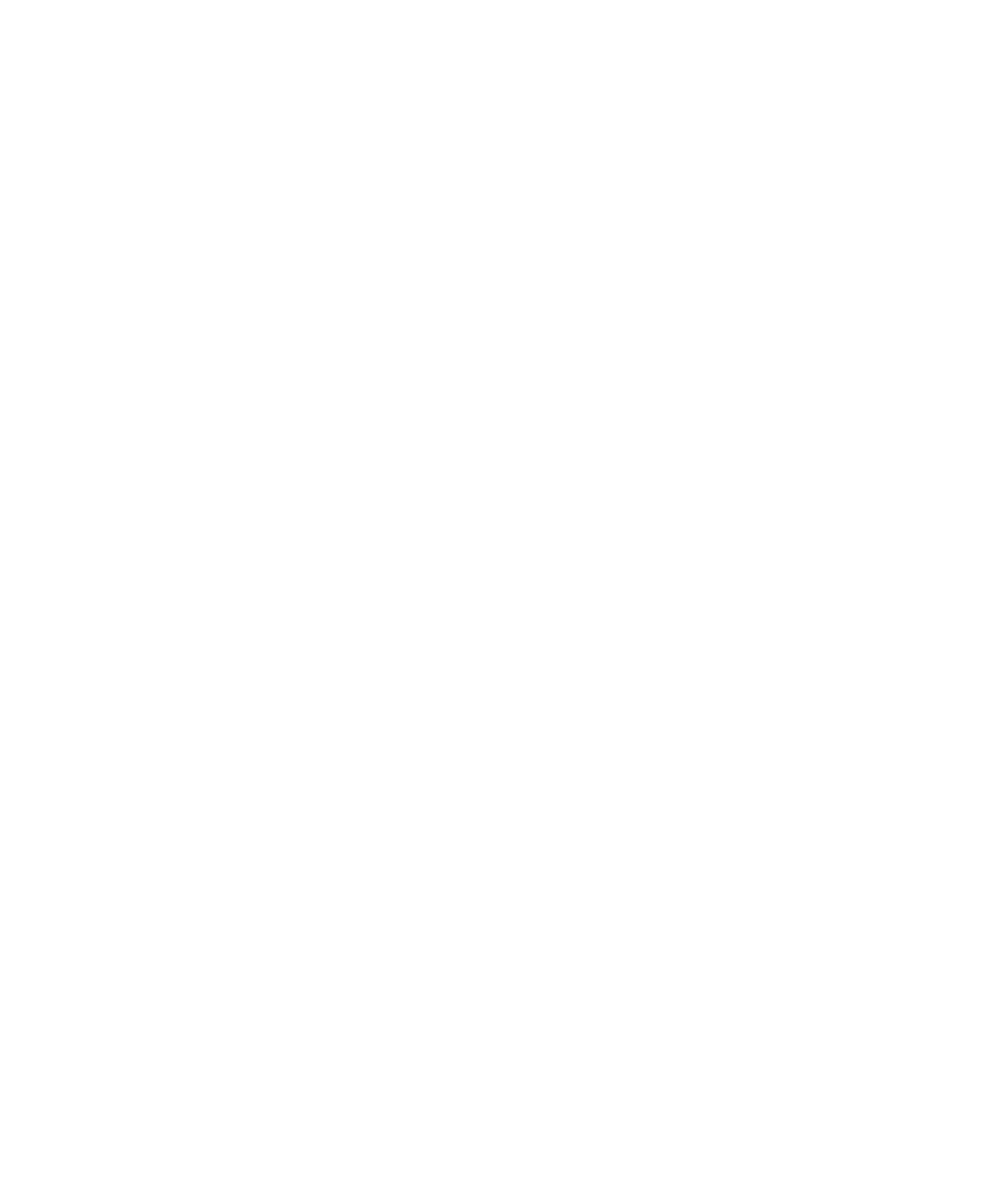
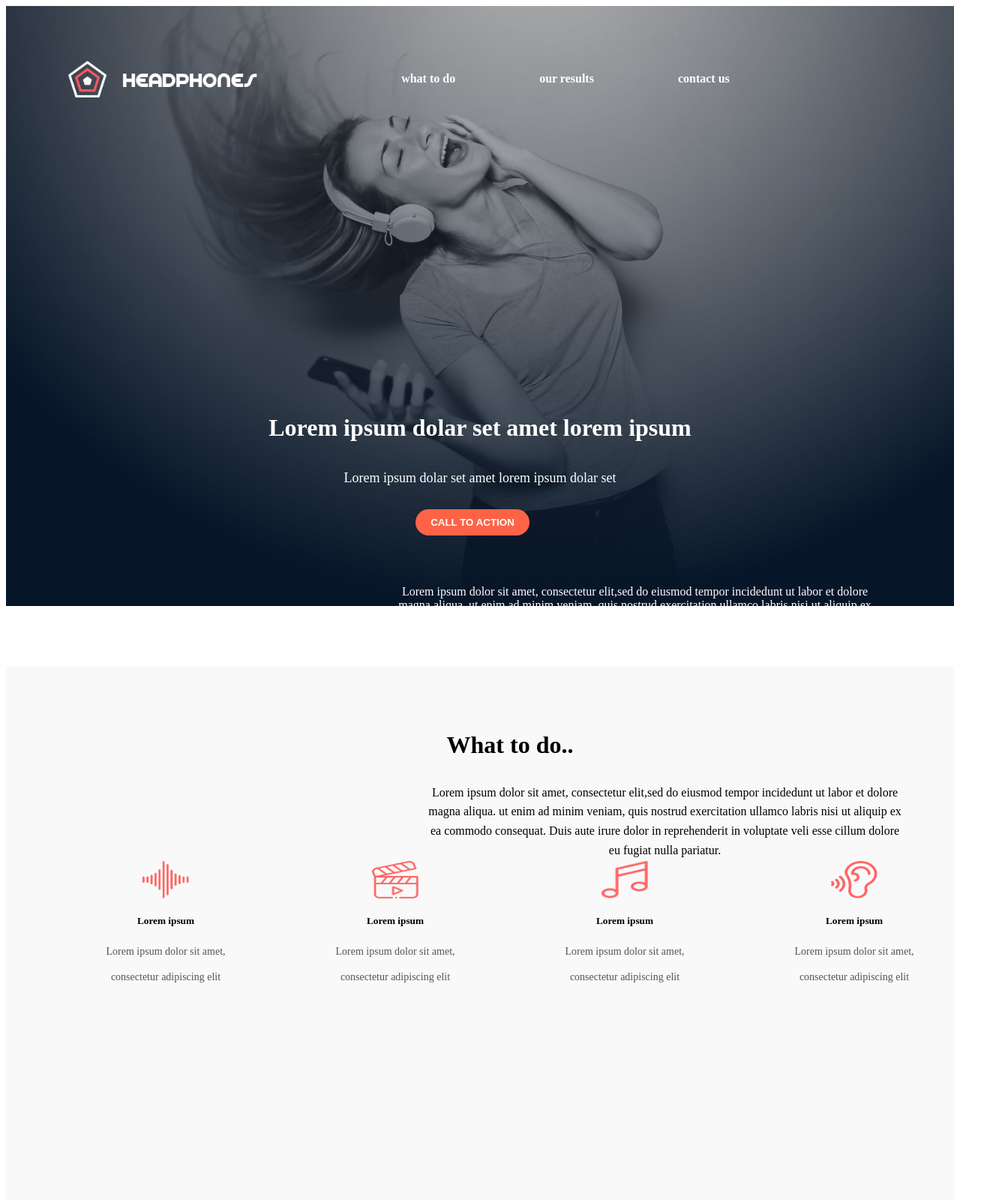
Before and after one commit to kevinotieno254/alx_html_css, a plain HTML site: page headphones/index.html in a window 1280 px wide. Shown: the top 1600 px of the page at 75% size, 1332 px wide, since content can reach past the window. Before the commit the page ends 800 px from the top, so only its background shows below. Drawn offline with Linux system fonts and the light colour scheme.

Commit message:
added new file

```diff
--- a/headphones/index.html
+++ b/headphones/index.html
@@ -1,9 +1,127 @@
 <!DOCTYPE html>
 <html lang="en">
   <head>
+    <link rel="stylesheet" href="styles.css" />
     <meta charset="UTF-8" />
     <meta name="viewport" content="width=device-width, initial-scale=1.0" />
     <title>Document</title>
   </head>
-  <body></body>
+  <body>
+    <header>
+    <div class="top">
+    <div class="header-container">
+    <img src="images\logo_headphones.png" alt="logo">
+
+<div class="navbar">
+    <ul>
+      <li><a href="#">what to do</a></li>
+      <li><a href="#">our results</a></li>
+      <li><a href="#">contact us</a></li>
+    </ul>
+    </div>
+    </div>
+    </div>
+    <div class="container">
+      <div class="centered-paragraphs">
+        <p>Lorem ipsum dolar set amet lorem ipsum</p>
+        <p>Lorem ipsum dolar set amet lorem ipsum dolar set</p>
+        <button class="button1">CALL TO ACTION</button>
+
+    </div>
+    </div>
+    <div class="content">
+      <p>
+        Lorem ipsum dolor sit amet, consectetur elit,sed do eiusmod tempor
+        incidedunt ut labor et dolore magna aliqua. ut enim ad minim veniam,
+        quis nostrud exercitation ullamco labris nisi ut aliquip ex ea commodo
+        consequat. Duis aute irure dolor in reprehenderit in voluptate veli esse
+        cillum dolore eu fugiat nulla pariatur.
+      </p>
+      </div>
+    </div>
+  </header>
+
+      <section>
+        <div class="media">
+        <h1>What to do..</h1>
+        <p style="color: black;">
+          Lorem ipsum dolor sit amet, consectetur elit,sed do eiusmod tempor
+          incidedunt ut labor et dolore magna aliqua. ut enim ad minim veniam,
+          quis nostrud exercitation ullamco labris nisi ut aliquip ex ea commodo
+          consequat. Duis aute irure dolor in reprehenderit in voluptate veli
+          esse cillum dolore eu fugiat nulla pariatur.
+        </p>
+        <ul>
+          <li>
+          <img style="width: 20%;" src="sound-frecuency.png" alt="Lorem Ipsum">
+          <h5>Lorem ipsum</h5>
+          <p>Lorem ipsum dolor sit amet,</p>
+          <p style="transform: translateY(-70px);">consectetur adipiscing elit</p>
+          </li>
+          <li>
+          <img style="width: 20%;"src="video.png" alt="Lorem Ipsum">
+          <h5>Lorem ipsum</h5>
+          <p>Lorem ipsum dolor sit amet,</p>
+          <p style="transform: translateY(-70px);">consectetur adipiscing elit</p>
+          </li>
+          <li>
+          <img style="width: 20%;" src="music.png" alt="Lorem Ipsum">
+          <h5>Lorem ipsum</h5>
+          <p>Lorem ipsum dolor sit amet,</p>
+          <p style="transform: translateY(-70px);">consectetur adipiscing elit</p>
+          </li>
+          <li>
+          <img style="width:20%;"src="hearing.png" alt="Lorem Ipsum">
+          <h5>Lorem ipsum</h5>
+          <p>Lorem ipsum dolor sit amet,</p>
+          <p style="transform: translateY(-70px);">consectetur adipiscing elit</p>
+          </li>
+
+        </ul>
+        </div>
+      </section>
+      <section class="main">
+        <h2>Our results speaks for themselves</h2>
+        <p>
+          Lorem ipsum dolor sit amet, consectetur elit,sed do eiusmod tempor
+          incidedunt ut labor et dolore magna aliqua. ut enim ad minim veniam,
+          quis nostrud exercitation ullamco labris nisi ut aliquip ex ea commodo
+          consequat. Duis aute irure dolor in reprehenderit in voluptate veli
+          esse cillum dolore eu fugiat nulla pariatur.
+        </p>
+        <ul class="results-images">
+          <li>
+          <img src="dot_1.png" alt="Lorem ipsum dolor">
+          </li>
+          <li>
+          <img src="dot_1.png" alt="Lorem ipsum dolor">
+        </li>
+        <li>
+          <img src="dot_1.png" alt="Lorem ipsum dolor">
+
+        </li>
+        <li>
+          <img src="dot_1.png" alt="Lorem ipsum dolor">
+        </li>
+        </ul>
+      </section>
+      <section>
+        <div class="bottom">
+          <h3>Contact Us</h3>
+          <ul>
+            <li><a href="#">Name</a></li>
+            <li><a href="#">Email</a></li>
+            <li><a href="#">Your message</a></li>
+            <button>CALL TO ACTION</button>
+          </ul>
+        </div>
+      </section>
+      <footer>
+        <div class="footer">
+        <img src="images\logo_headphones.png" alt="logo">
+        <img class="socials" src="social_icons.png" alt="socila social_icons">
+        <p style="text-align: center;color: #FFFFFF; padding-top: 5%;">© Headphones 2020</p>
+        </div>
+      </footer>
+  </body>
 </html>
```
